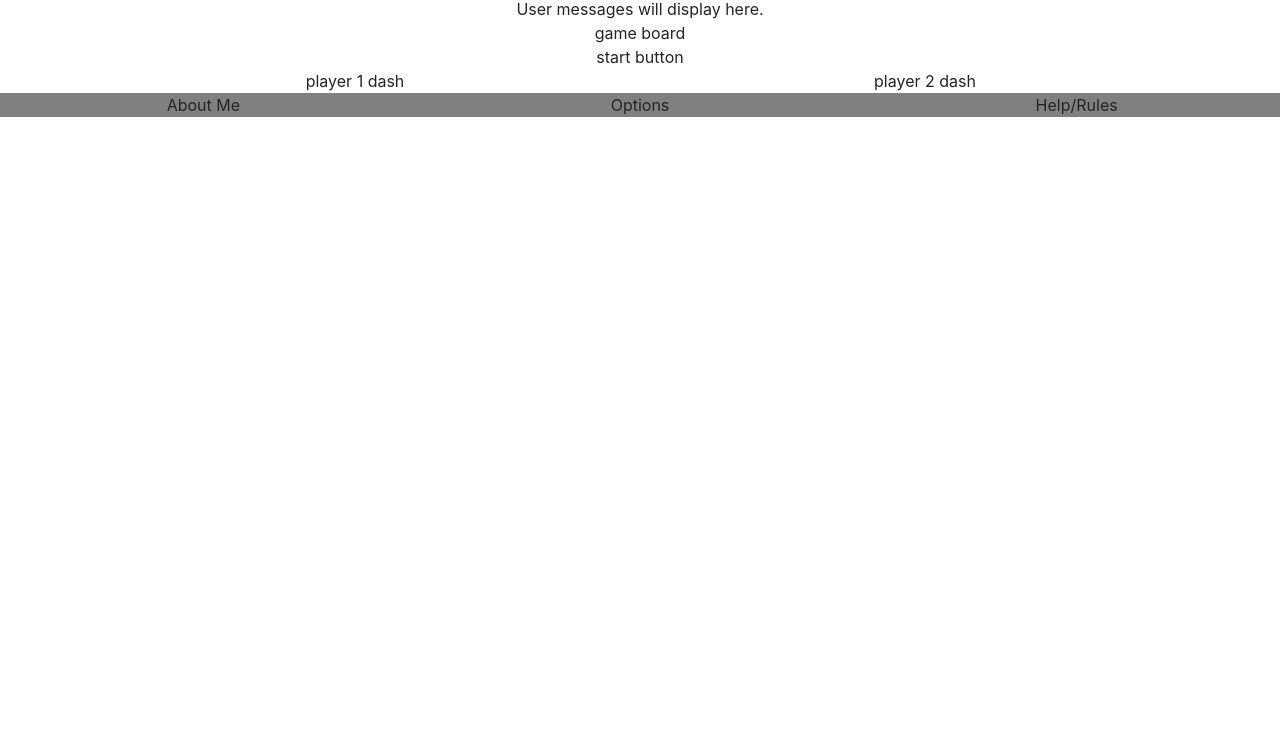
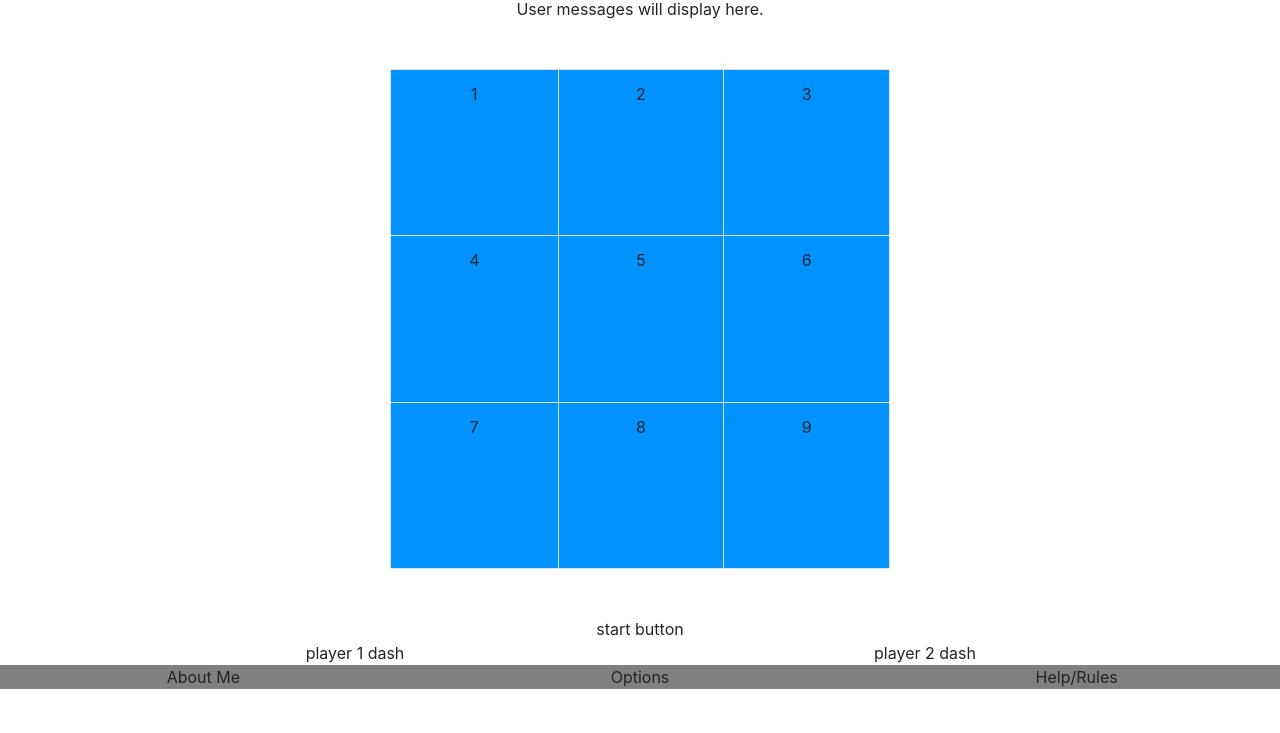
Before and after one commit to asangurima/ale-tic-tac-toe-client, a website built with webpack: page index.html in a window 1280 px wide. Shown: the part 67-800 px from the top of the page. Built offline with nearby package versions, Linux system fonts and the light colour scheme.

Commit message:
Create two gameboard options and scss management
-create colors.scss with blue theme color variables
-add a bootstrap table board option in index.html
-add class bootstrap div board option in index.html (commented out)
-create theme.scss where the main styling will go, add styling
-move styling from index.scss to theme.scss
-use index.scss for importing of scss files and management

```diff
--- /dev/null
+++ b/assets/styles/colors.scss
@@ -0,0 +1,6 @@
+//blue theme:
+$cobalt-blue-color: #0075CC;
+$stormy-blue-color: #24597F;
+$jay-blue-color: #0092FF;
+$sky-blue-color: #4CB3FF;
+$classic-blue-color: #00497F;
--- a/assets/styles/index.scss
+++ b/assets/styles/index.scss
@@ -1,17 +1,4 @@
 @import '~bootstrap/scss/bootstrap';
 
-header {
-  background-color: gray;
-    h1 {
-      text-align: center;
-    }
-}
-
-main {
-  text-align: center;
-}
-
-footer {
-  background-color: gray;
-  text-align: center;
-}
+@import 'colors';
+@import 'theme';
--- /dev/null
+++ b/assets/styles/theme.scss
@@ -0,0 +1,31 @@
+$game-board-max-width: 500px;
+
+header {
+  background-color: $stormy-blue-color;
+    h1 {
+      text-align: center;
+    }
+}
+
+main {
+  // whats up with the weird margins in main?
+  // background-color: $sky-blue-color;
+  text-align: center;
+  .game-board {
+    margin: auto;
+    width: $game-board-max-width;
+    max-width: $game-board-max-width;
+    height: $game-board-max-width;
+    max-height: $game-board-max-width;
+      td {
+        background-color: $jay-blue-color;
+        width: auto;
+        height: auto;
+      }
+  }
+}
+
+footer {
+  background-color: gray;
+  text-align: center;
+}
--- a/index.html
+++ b/index.html
@@ -27,7 +27,42 @@
     </section>
       <main class="container">
         <section class= "col-12">User messages will display here.</section>
-        <section class= "col-12">game board</section>
+        <!-- <section class= "col-12 my-5 game-board">
+            <div id="top-row" class="row">
+              <div class="col-4 cell border">1</div>
+              <div class="col-4 cell border">2</div>
+              <div class="col-4 cell border">3</div>
+            </div>
+            <div id="mid-row" class="row">
+              <div class="col-4 cell border">4</div>
+              <div class="col-4 cell border">5</div>
+              <div class="col-4 cell border">6</div>
+            </div>
+            <div id="bot-row" class="row">
+              <div class="col-4 cell border">7</div>
+              <div class="col-4 cell border">8</div>
+              <div class="col-4 cell border">9</div>
+            </div>
+        </section> -->
+        <table class="game-board table my-5 table-bordered">
+          <tbody>
+            <tr>
+              <td>1</td>
+              <td>2</td>
+              <td>3</td>
+            </tr>
+            <tr>
+              <td>4</td>
+              <td>5</td>
+              <td>6</td>
+            </tr>
+            <tr>
+              <td>7</td>
+              <td>8</td>
+              <td>9</td>
+            </tr>
+          </tbody>
+        </table>
         <section class= "col-12">start button</section>
         <div id="dash" class="row">
           <section class= "col-6">player 1 dash</section>
```
